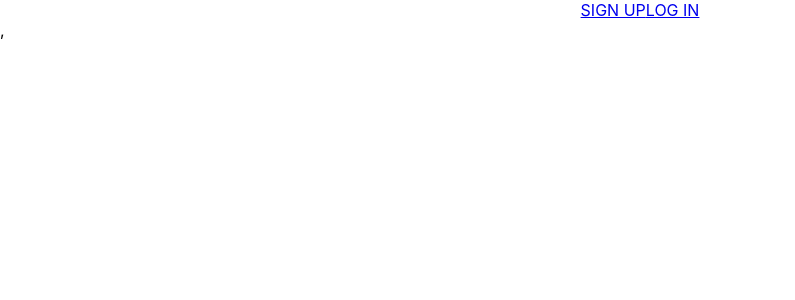
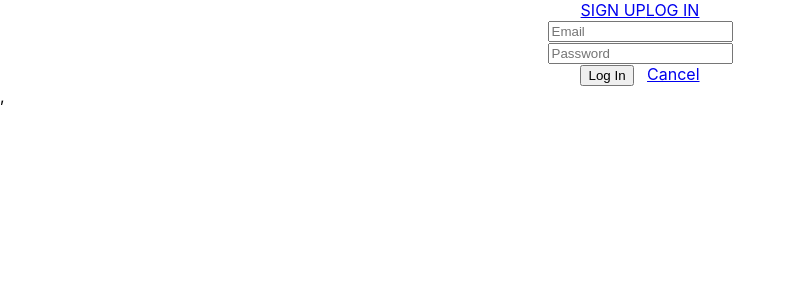
Before and after one commit to TCashion/obNoxious, a React (Create React App) app: page /login in a window 1280 px wide. Shown: the top 300 px of the page, without its empty margins (0-795 px from the left). Built offline with nearby package versions, Linux system fonts and the light colour scheme.

Commit message:
successfully redirecting after signup or login

```diff
--- a/routes/api/users.js
+++ b/routes/api/users.js
@@ -3,7 +3,7 @@ const usersCtrl = require('../../controllers/users');
 
 /*---------- Public Routes ----------*/
 router.post('/signup', usersCtrl.signup);
-// router.post('/login', usersCtrl.login);
+router.post('/login', usersCtrl.login);
 
 
 
--- /dev/null
+++ b/src/components/LoginForm/LoginForm.jsx
@@ -0,0 +1,51 @@
+import React, { Component } from 'react';
+import { Link } from 'react-router-dom';
+import userService from '../../services/userService';
+
+class LoginForm extends Component {
+    state = {
+        email: '',
+        password: '',
+    }
+
+    handleChange = (e) => {
+        this.props.updateMessage('');
+        this.setState({
+            [e.target.name]: e.target.value,
+        });
+    }
+
+    handleSubmit = async (e) => {
+        e.preventDefault();
+        try {
+            await userService.login(this.state);
+            this.props.handleSignupOrLogin();
+            this.props.history.push('/');
+        } catch (err) {
+            this.props.updateMessage('Invalid Credentials')
+        }
+    }
+
+    validateForm() {
+        return !(this.state.email && this.state.password);
+    }
+
+    render() {
+        return (
+            <form onSubmit={this.handleSubmit} >
+                <div className="col-sm-12">
+                    <input type="email" className="form-control" placeholder="Email" value={this.state.email} name="email" onChange={this.handleChange} />
+                </div>
+                <div className="col-sm-12">
+                    <input type="password" className="form-control" placeholder="Password" value={this.state.pw} name="password" onChange={this.handleChange} />
+                </div>
+                <div className="col-sm-12 text-center">
+                    <button className="btn btn-default">Log In</button>&nbsp;&nbsp;&nbsp;
+                        <Link to='/'>Cancel</Link>
+                </div>
+            </form>
+        )
+    }
+}
+
+export default LoginForm;
--- a/src/components/NavBar/NavBar.jsx
+++ b/src/components/NavBar/NavBar.jsx
@@ -10,7 +10,7 @@ function NavBar(props) {
     :
     <div>
         <Link to='/signup'>SIGN UP</Link>
-        <Link to=''>LOG IN</Link>
+        <Link to='/login'>LOG IN</Link>
     </div>
 
 
--- a/src/components/SignupForm/SignupForm.jsx
+++ b/src/components/SignupForm/SignupForm.jsx
@@ -37,9 +37,9 @@ class SignupForm extends Component {
             <>
                 <form className="user-form" onSubmit={this.handleSubmit}>
                     <input type="text" name="name" placeholder="Name" value={this.state.name} onChange={this.handleChange} />
-                    <input type="text" name="email" placeholder="Email" value={this.state.email} onChange={this.handleChange} />
-                    <input type="text" name="password" placeholder="Password" value={this.state.password} onChange={this.handleChange} />
-                    <input type="text" name="passwordConf" placeholder="Confirm Password" value={this.state.passwordConf} onChange={this.handleChange} />
+                    <input type="email" name="email" placeholder="Email" value={this.state.email} onChange={this.handleChange} />
+                    <input type="password" name="password" placeholder="Password" value={this.state.password} onChange={this.handleChange} />
+                    <input type="password" name="passwordConf" placeholder="Confirm Password" value={this.state.passwordConf} onChange={this.handleChange} />
                     <button type="submit" disabled={this.validateForm()}>CREATE ACCOUNT</button>
                 </form>
             </>
--- a/src/pages/App/App.js
+++ b/src/pages/App/App.js
@@ -4,12 +4,13 @@ import './App.css';
 import NavBar from '../../components/NavBar/NavBar'
 import HomePage from '../HomePage/HomePage';
 import SignupPage from '../SignupPage/SignupPage';
+import LoginPage from '../LoginPage/LoginPage';
 import userService from '../../services/userService';
 
 class App extends Component {
 
   state = {
-    user: userService.getUser()
+    user: userService.getUser(),
   }
 
   handleLogout = () => {
@@ -18,7 +19,7 @@ class App extends Component {
   }
 
   handleSignupOrLogin = () => {
-    this.setState({user: userService.getUser()});
+    this.setState({ user: userService.getUser() });
   }
 
   render() {
@@ -34,8 +35,17 @@ class App extends Component {
             <Route exact path='/' render={() =>
               <HomePage />
             } />
-            <Route exact path='/signup' render={() =>
-              <SignupPage />
+            <Route exact path='/signup' render={({ history }) =>
+              <SignupPage
+                handleSignupOrLogin={this.handleSignupOrLogin}
+                history={history}
+              />
+            } />
+            <Route exact path='/login' render={({ history }) =>
+              <LoginPage
+                handleSignupOrLogin={this.handleSignupOrLogin}
+                history={history}
+              />
             } />
           </Switch>
         </main>
--- a/src/pages/LoginPage/LoginPage.jsx
+++ b/src/pages/LoginPage/LoginPage.jsx
@@ -1,5 +1,27 @@
-import React from 'react';
+import React, { Component } from 'react';
+import LoginForm from '../../components/LoginForm/LoginForm';
 
+class LoginPage extends Component {
 
+    state = {
+        message: '',
+    }
+
+    updateMessage = (msg) => {
+        this.setState({ message: msg });
+    }
+
+    render() {
+        return (
+            <div>
+                <LoginForm
+                    {...this.props}
+                    updateMessage={this.updateMessage}
+                    handleSignupOrLogin={this.props.handleSignupOrLogin}
+                />
+            </div>
+        )
+    }
+}
 
 export default LoginPage;
--- a/src/pages/SignupPage/SignupPage.jsx
+++ b/src/pages/SignupPage/SignupPage.jsx
@@ -14,7 +14,11 @@ class SignupPage extends Component {
     render() {
         return (
             <div>
-                <SignupForm {...this.props} updateMessage={this.updateMessage} />
+                <SignupForm
+                    {...this.props}
+                    updateMessage={this.updateMessage}
+                    handleSignupOrLogin={this.props.handleSignupOrLogin}
+                />
             </div>
         )
     }
--- a/src/services/userService.js
+++ b/src/services/userService.js
@@ -4,14 +4,31 @@ const BASE_URL = '/api/users/';
 function signup(user) {
     return fetch(BASE_URL + 'signup', {
         method: 'POST',
-        headers: new Headers({'Content-Type': 'application/json'}),
+        headers: new Headers({
+            'Content-Type': 'application/json'
+        }),
         body: JSON.stringify(user)
     })
     .then(res => {
         if (res.ok) return res.json();
-        throw new Error('Oops, something went wrong!')
+        throw new Error('Email already taken!')
     })
     .then(({token}) => tokenService.setTokenInLocalStorage(token));
+}
+
+function login(creds) {
+    return fetch(BASE_URL + 'login', {
+        method: 'POST',
+        headers: new Headers({
+            'Content-Type': 'application/json'
+        }),
+        body: JSON.stringify(creds)
+    })
+    .then(res => {
+        if (res.ok) return res.json();
+        throw new Error('Invalid credentials!')
+    })
+    .then(({ token }) => tokenService.setTokenInLocalStorage(token));
 }
 
 function getUser() {
@@ -25,5 +42,6 @@ function logout() {
 export default {
     signup,
     getUser,
-    logout
+    logout,
+    login
 };
```
Also changed, not shown: controllers/users.js (+18 -0 lines), models/user.js (+6 -2 lines).
